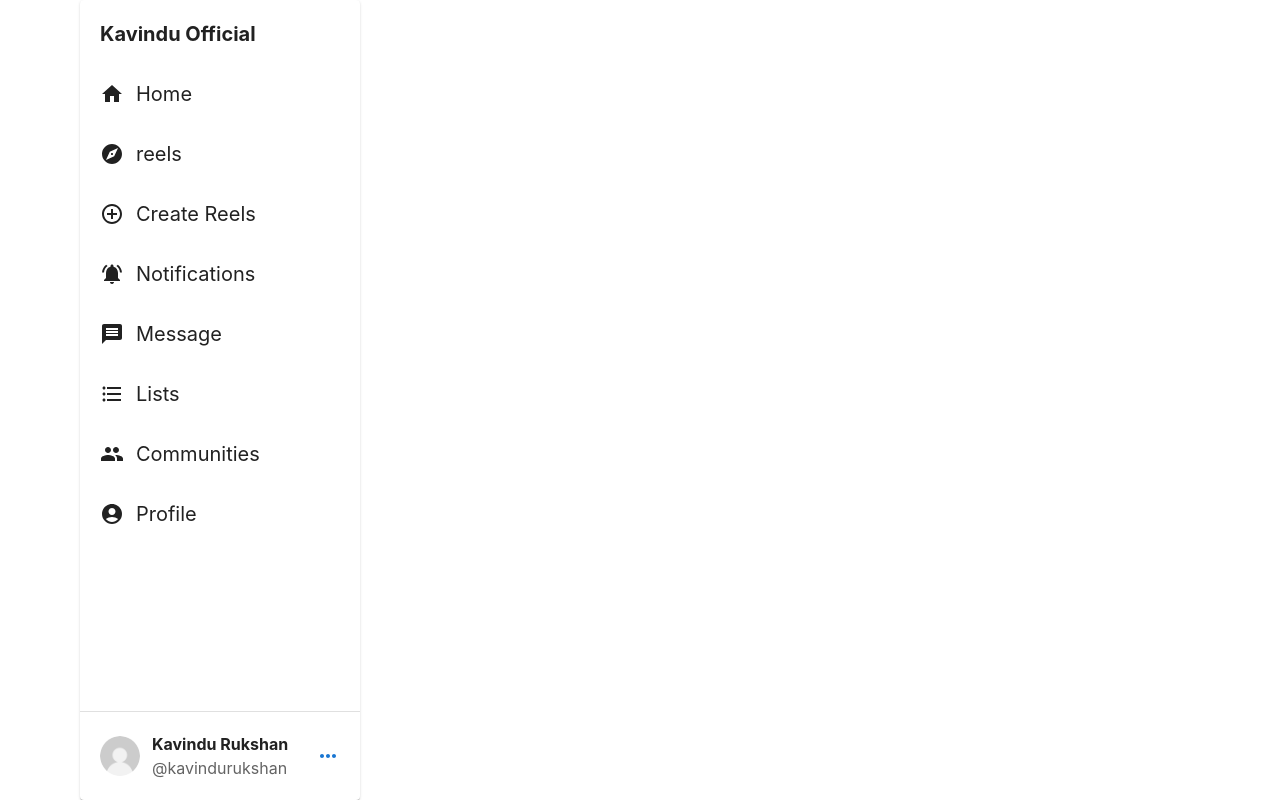
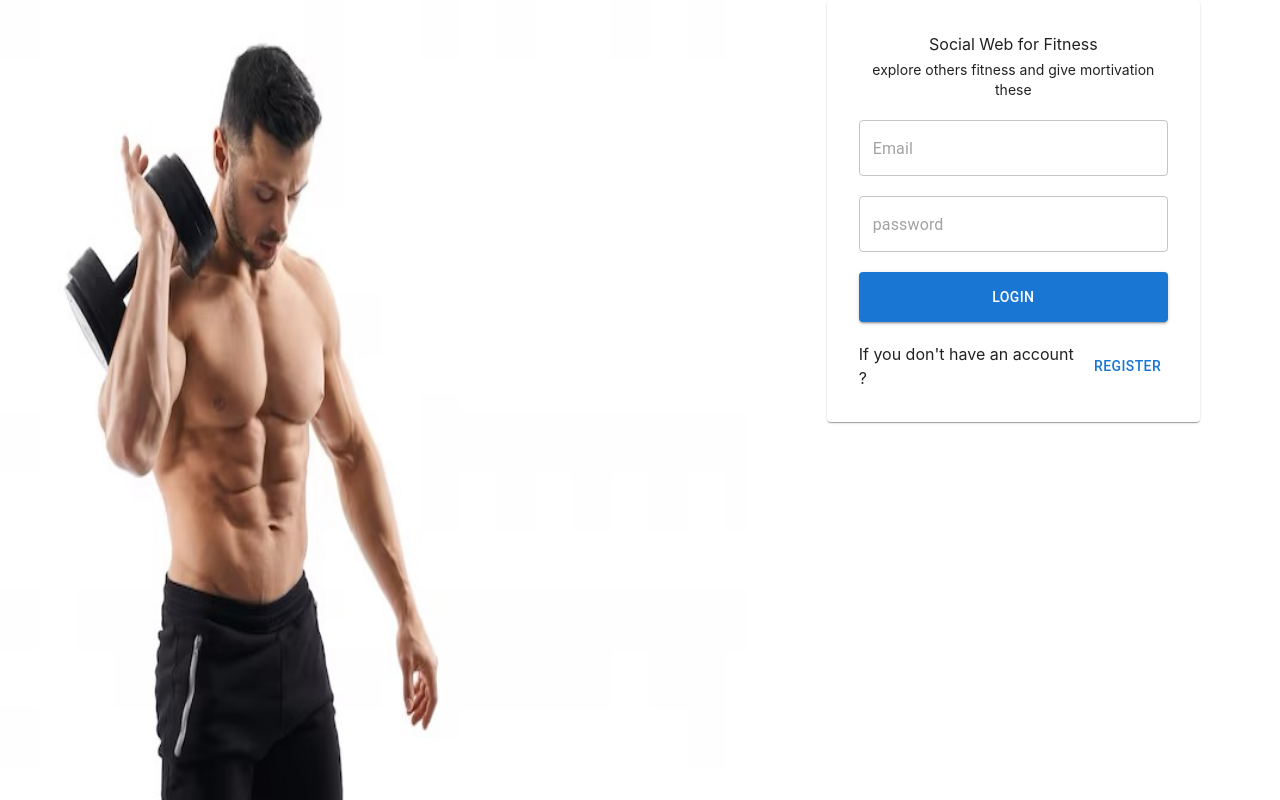
Before and after one commit to TroubleKavindu24/SocialWeb-Frontend, a React (Create React App) app: page /login in a window 1280 px wide. Built offline with nearby package versions, Linux system fonts and the light colour scheme.

Commit message:
completed user login and register route

```diff
--- a/src/App.js
+++ b/src/App.js
@@ -1,4 +1,4 @@
-import { Route, Routes, BrowserRouter as Router } from 'react-router-dom';
+import { Route, Routes } from 'react-router-dom';
 import './App.css';
 import Authentication from './pages/Authentication/Authentication';
 import HomePage from './pages/HomePage/HomePage';
@@ -7,13 +7,11 @@ import Message from './pages/Message/Message';
 function App() {
   return (
     <div className="">
-      <Router>
         <Routes>
-          <Route path='/*' element={<HomePage/>}/>
+          <Route path='/home' element={<HomePage/>}/>
           <Route path='/message' element={<Message/>}/>
           <Route path='/*' element={<Authentication/>}/>
         </Routes>
-      </Router>
     </div>
   );
 }
--- a/src/components/Profile/Profile.jsx
+++ b/src/components/Profile/Profile.jsx
@@ -1,5 +1,5 @@
 import React from 'react';
-import { useParams } from 'react-router-dom';
+//import { useParams } from 'react-router-dom';
 import Post2 from '../../images/regUI.jpeg';
 import Post1 from '../../images/ui1.jpeg';
 import { Avatar, Box, Button, Card, Tab, Tabs } from '@mui/material';
@@ -18,7 +18,7 @@ const reels = [1,1,1,1,1];
 const savedPost = [1,1,1,];
 
 const Profile = () => {
-  const {id} = useParams();
+  //const {id} = useParams();
 
   const [value, setValue] = React.useState('post');
 
--- a/src/index.js
+++ b/src/index.js
@@ -5,13 +5,16 @@ import App from './App';
 import reportWebVitals from './reportWebVitals';
 import { store } from './Redux/store';
 import { Provider } from 'react-redux';
+import { BrowserRouter } from 'react-router-dom';
 
 
 const root = ReactDOM.createRoot(document.getElementById('root'));
 root.render(
   <React.StrictMode>
     <Provider store={store}>
-      <App />
+      <BrowserRouter>
+        <App />
+      </BrowserRouter>
     </Provider>
 
   </React.StrictMode>
--- a/src/pages/Authentication/Authentication.jsx
+++ b/src/pages/Authentication/Authentication.jsx
@@ -1,8 +1,9 @@
 import { Card, Grid } from '@mui/material'
 import React from 'react'
 import Login from './Login'
-//import Register from './Register'
+import Register from './Register'
 import ui1 from '../../images/ui1.jpeg'
+import { Route, Routes } from 'react-router-dom'
 
 const Authentication = () => {
   return (
@@ -18,8 +19,12 @@ const Authentication = () => {
                              <h1 className='log'>Social Web for Fitness</h1>
                              <p className='text-center text-sm w-[70&]'>explore others fitness and give mortivation these</p>
                         </div>
-                       <Login/>
-                       {/* <Register /> */}
+
+                        <Routes>
+                            <Route path='/' element={<Login/>}></Route>
+                            <Route path='/login' element={<Login/>}></Route>
+                            <Route path='/register' element={<Register/>}></Route>
+                        </Routes>
                     </Card>
                 </div>
             </Grid>
--- a/src/pages/Authentication/Login.jsx
+++ b/src/pages/Authentication/Login.jsx
@@ -1,17 +1,20 @@
 import { Button, TextField } from '@mui/material'
 import { ErrorMessage, Field, Form, Formik } from 'formik'
-import React, { useState } from 'react'
+//import React, { useState } from 'react'
 import { useDispatch } from 'react-redux'
-import * as Yup from "yup"
+//import * as Yup from "yup"
 import { loginUserAction } from '../../Redux/Auth/auth.action'
+import { useNavigate } from 'react-router-dom'
 
 const initialValues={email:"", password:""}
-const validationSchema={email:Yup.string().email("Invalid email").required("Email is required"),
-                        password:Yup.string().min(6,"Password must be at least 6 characters").required("Password is required"),
-                    };
+// const validationSchema={email:Yup.string().email("Invalid email").required("Email is required"),
+//                         password:Yup.string().min(6,"Password must be at least 6 characters").required("Password is required"),
+//                     };
 const Login = () => {
-    const [formValue, setFormValue] =useState();
+    //const [formValue, setFormValue] =useState();
     const dispatch = useDispatch();
+
+    const navigate = useNavigate();
 
     // const handleSubmit=(values)=>(
     //     console.log("handle submit",values);
@@ -71,6 +74,10 @@ const Login = () => {
                 </Button>
             </Form>
         </Formik>
+        <div className='flex gap-2 items-center justify-center pt-5'>
+            <p>If you don't have an account ?</p>
+            <Button onClick={()=>navigate("/register")}>Register</Button>
+        </div>
     </>
   )
 }
--- a/src/pages/Authentication/Register.jsx
+++ b/src/pages/Authentication/Register.jsx
@@ -8,6 +8,7 @@ import React, { useState } from 'react'
 //import * as Yup from "yup"
 import { useDispatch } from 'react-redux';
 import { registerUserAction } from '../../Redux/Auth/auth.action';
+import { useNavigate } from 'react-router-dom';
 
 const initialValues={firstName:"", lastName:"", email:"", password:"", gender:""}
 //const validationSchema={email:Yup.string().email("Invalid email").required("Email is required"),
@@ -17,6 +18,7 @@ const Register = () => {
 
     const [gender, setGender] =useState("");
     const dispatch = useDispatch();
+    const navigate = useNavigate();
 
     const handleSubmit=(values)=>{
         values.gender=gender
@@ -122,6 +124,10 @@ const Register = () => {
                 </Button>
             </Form>
         </Formik>
+        <div className='flex gap-2 items-center justify-center pt-5'>
+            <p>If you have already an account ?</p>
+            <Button onClick={()=>navigate("/login")}>Login</Button>
+        </div>
     </>
   )
 }
```
